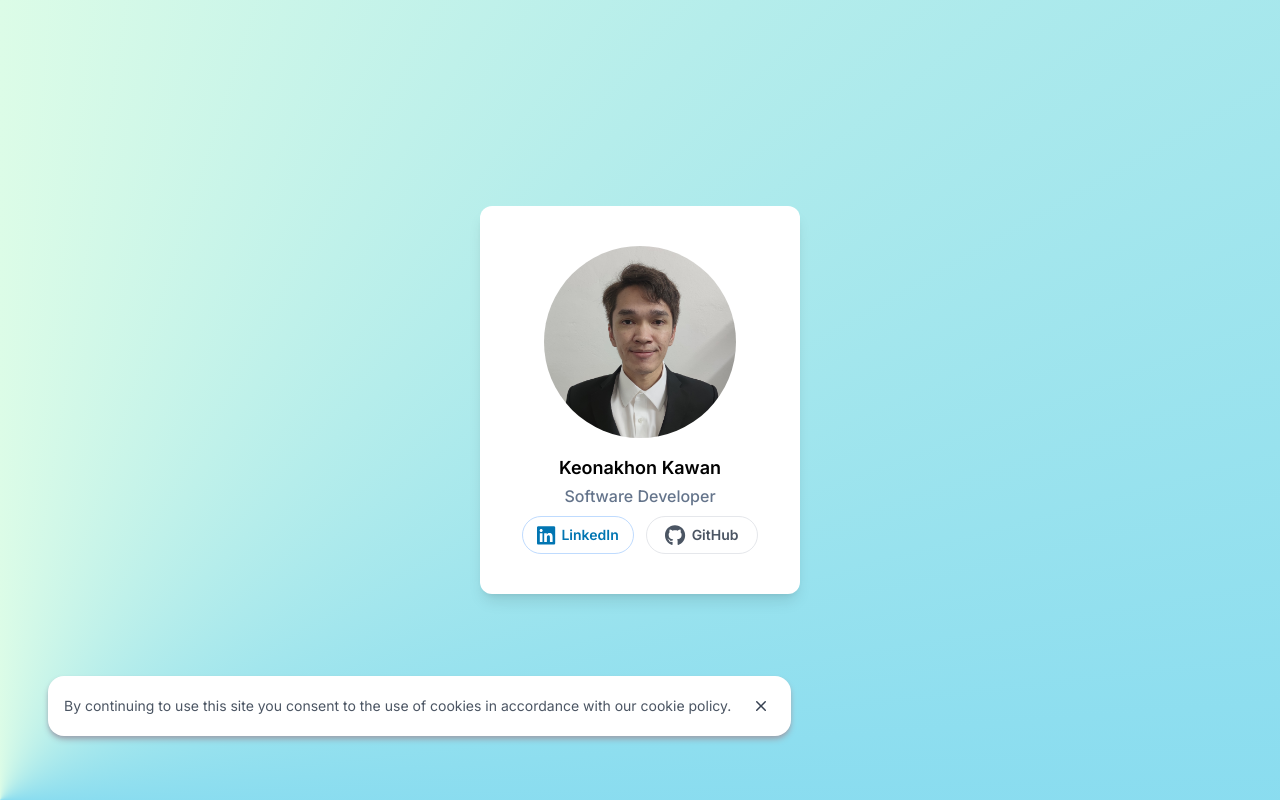
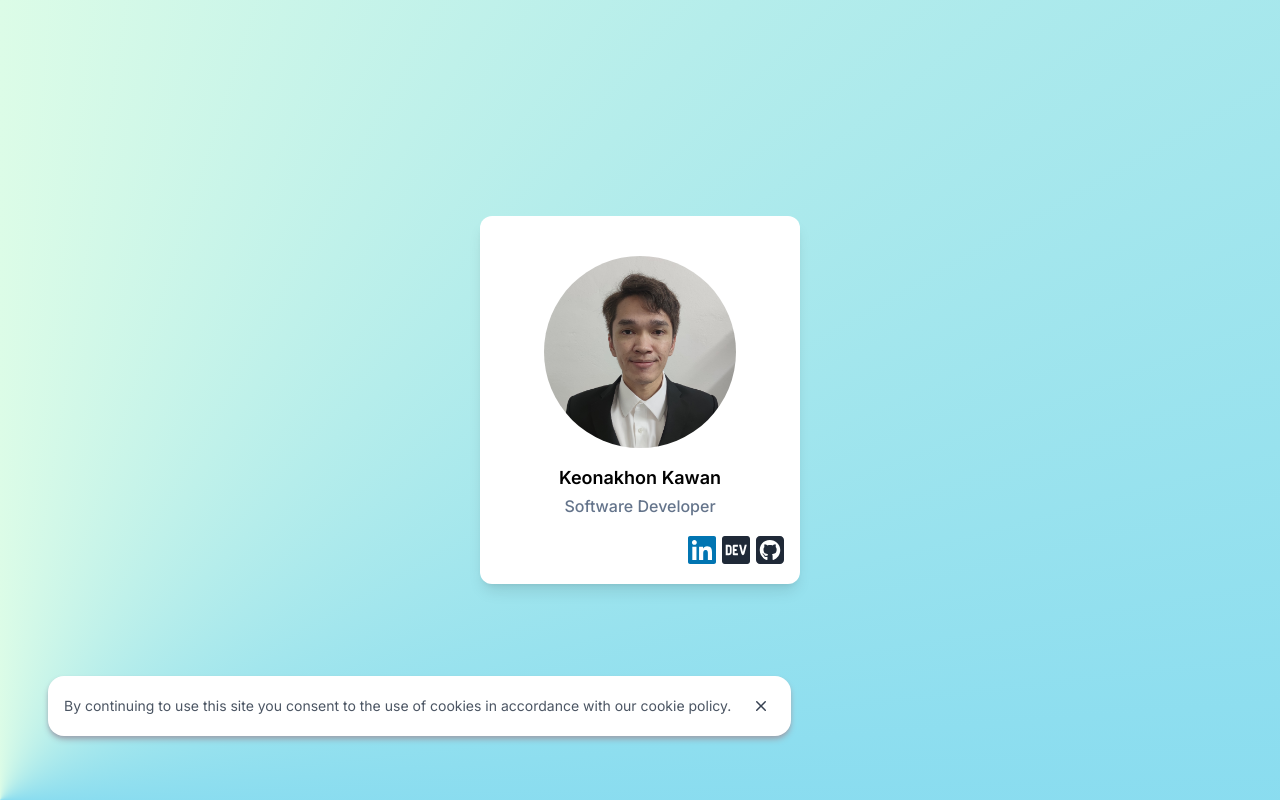
Before and after one commit to keonakhon/my-nextjs-portfolio, a Next.js app: page / in a window 1280 px wide. Built offline with nearby package versions, Linux system fonts and the light colour scheme.

Commit message:
Adjust icon and its positionn

```diff
--- a/app/page.tsx
+++ b/app/page.tsx
@@ -4,7 +4,7 @@ import Link from "next/link";
 import { FontAwesomeIcon } from "@fortawesome/react-fontawesome";
 import {
   faLinkedin,
-  faGithub,
+  faSquareGithub,
   faDev
 } from "@fortawesome/free-brands-svg-icons";
 
@@ -15,14 +15,19 @@ import page from "./styles/page.module.css";
 export default function Home() {
   return (
     <main>
-      <div
-        className="flex min-h-screen flex-col justify-center content-center
+      <section
+        className="flex flex-row min-h-screen items-center
       bg-[conic-gradient(at_bottom_left,_var(--tw-gradient-stops))] from-green-100 via-sky-400 to-rose-700"
       >
         <div
-          className="flex flex-col mx-auto bg-white py-10 items-center
-        rounded-xl shadow-lg space-y-4 lg:w-3/12 sm:w-5/12"
+          className="flex flex-col mx-auto bg-white pb-4 w-10/12
+        rounded-xl shadow-lg space-y-4 lg:w-3/12 md:w-6/12"
         >
+          {/* <div
+          className="flex flex-col mx-auto bg-white pb-6
+        rounded-xl shadow-lg space-y-4 lg:w-3/12 sm:w-6/12"
+        > */}
+          <div className="flex mt-10 justify-center">
             <Image
               src="/images/display_profile.jpeg"
               alt="Keo Pic"
@@ -31,6 +36,7 @@ export default function Home() {
               height={800}
               priority
             />
+          </div>
           <div className="px-2 space-y-2">
             <div className="flex flex-col space-y-0.5 text-center">
               <p className="text-lg text-black font-semibold">
@@ -38,41 +44,44 @@ export default function Home() {
               </p>
               <p className="text-slate-500 font-medium">Software Developer</p>
             </div>
-            <div className="flex flex-row">
+          </div>
+          <div className="flex justify-end gap-1.5 m-4">
             <Link
-                href="https://linkedin.com/in/keonakhon/"
+              href="https://linkedin.com/in/keonakhon"
               rel="noopener noreferrer"
               target="_blank"
-                className={`${page["button-linkedin"]} flex justify-center gap-1.5 px-1.5 py-2 w-28 mx-1.5 text-sm
-                text-[#0175b2] font-semibold rounded-full border border-blue-200
-                hover:text-white hover:bg-[#0175b2] hover:border-transparent
-                focus:outline-none focus:ring-2 focus:ring-[#0175b2] focus:ring-offset-2`}
+              className={`text-[#0175b2]`}
             >
               <FontAwesomeIcon
                 icon={faLinkedin}
-                  className={`${page["linkedin-icon"]} ${page["brand-icon-size"]}`}
+                className={`${page["brand-icon-size"]}`}
               />
-                LinkedIn
+            </Link>
+            <Link
+              href="https://dev.to/keonakhon"
+              rel="noopener noreferrer"
+              target="_blank"
+              className={`text-gray-800`}
+            >
+              <FontAwesomeIcon
+                icon={faDev}
+                className={`${page["brand-icon-size"]}`}
+              />
             </Link>
             <Link
               href="https://github.com/keonakhon"
               rel="noopener noreferrer"
               target="_blank"
-                className={`${page["button-github"]} flex justify-center gap-1.5 px-1.5 py-2 w-28 mx-1.5 text-sm
-                text-gray-600 font-semibold rounded-full border border-gray-200
-                hover:text-white hover:bg-gray-600 hover:border-transparent
-                focus:outline-none focus:ring-2 focus:ring-gray-600 focus:ring-offset-2`}
+              className={`text-gray-800`}
             >
               <FontAwesomeIcon
-                  icon={faGithub}
-                  className={`${page["github-icon"]} ${page["brand-icon-size"]}`}
+                icon={faSquareGithub}
+                className={`${page["brand-icon-size"]}`}
               />
-                GitHub
             </Link>
           </div>
         </div>
-        </div>
-      </div>
+      </section>
       <CookieConsent />
     </main>
   );
--- a/app/styles/page.module.css
+++ b/app/styles/page.module.css
@@ -1,11 +1,3 @@
-.button-linkedin:hover .linkedin-icon {
-  fill: #fff;
+.brand-icon-size {
+  font-size: 2rem;
 }
-
-.button-github:hover .github-icon {
-  fill: #fff;
-}
-
-.brand-icon-size {
-  font-size: 1.3rem;
-}
```
Lines whose indentation alone changed are shown as unchanged.
